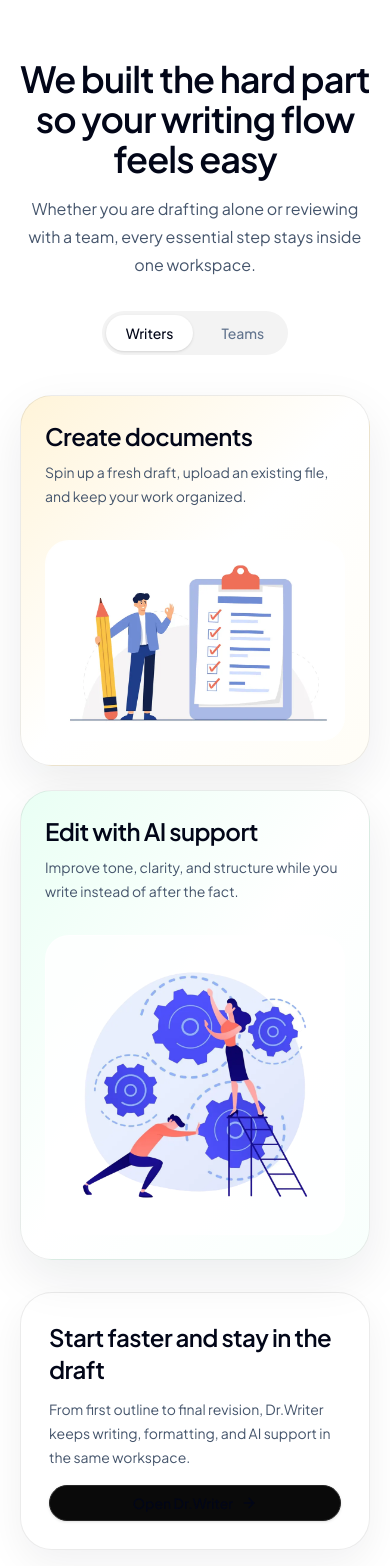
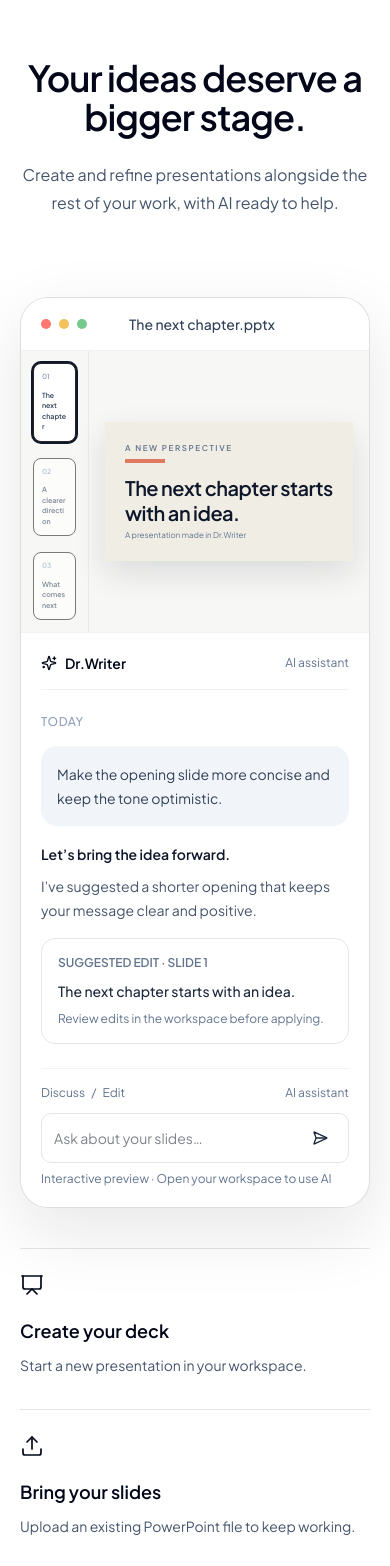
Before and after one commit to kush34/Dr.Writer, a React (Vite) app in the folder frontend/: page / in a window 390 px wide. Shown: the part 5111-6677 px from the top of the page. Built offline with nearby package versions, Linux system fonts and the light colour scheme; no server answers; what figma-squircle would draw is missing.

Commit message:
feat: enhance landing page with presentation features and improved navigation

```diff
--- a/frontend/src/pages/Landing.tsx
+++ b/frontend/src/pages/Landing.tsx
@@ -4,9 +4,9 @@ import {
   Bold, Italic, List, Link2, Undo2, Redo2, Download, Save, PanelLeftClose, SendHorizontal,
   ChevronDown,
   FileText,
-  Lock,
   MessageSquareMore,
   Sparkles,
+  Presentation, Upload,
 } from "lucide-react";
 import { useEffect, useRef, useState } from "react";
 import "./landing-models.css";
@@ -103,55 +103,6 @@ const audiences = [
   "Collaborators",
 ];
 
-const workspaceModes = [
-  {
-    id: "writers",
-    label: "Writers",
-    title: "Start faster and stay in the draft",
-    description:
-      "From first outline to final revision, Dr.Writer keeps writing, formatting, and AI support in the same workspace.",
-    cards: [
-      {
-        title: "Create documents",
-        description: "Spin up a fresh draft, upload an existing file, and keep your work organized.",
-        image: "/doc-landing.webp",
-        height: 667,
-        tint: "from-[#fff4d9] via-white to-[#fffdf6]",
-      },
-      {
-        title: "Edit with AI support",
-        description: "Improve tone, clarity, and structure while you write instead of after the fact.",
-        image: "/support-landing.webp",
-        height: 1000,
-        tint: "from-[#e9fff4] via-white to-[#f8fffc]",
-      },
-    ],
-  },
-  {
-    id: "teams",
-    label: "Teams",
-    title: "Collaborate without version chaos",
-    description:
-      "Live edits, shared access, and synced updates help teams move through reviews without losing context.",
-    cards: [
-      {
-        title: "Live collaboration",
-        description: "Work in the same document together and watch updates land in real time.",
-        image: "/collab-landing.webp",
-        height: 667,
-        tint: "from-[#efe9ff] via-white to-[#fbf9ff]",
-      },
-      {
-        title: "Cloud and offline flow",
-        description: "Stay productive online or offline, then sync when you are back.",
-        image: "/offline-landing.webp",
-        height: 1000,
-        tint: "from-[#ffecea] via-white to-[#fff8f7]",
-      },
-    ],
-  },
-];
-
 const faqs = [
   {
     question: "What makes Dr.Writer different from a basic document editor?",
@@ -181,7 +132,9 @@ const faqs = [
 ];
 
 const Landing = () => {
-  const [activeMode, setActiveMode] = useState(workspaceModes[0].id);
+  const [activeSlide, setActiveSlide] = useState(0);
+  const [presentationPrompt, setPresentationPrompt] = useState("");
+  const [previewPrompt, setPreviewPrompt] = useState("");
   const [assistantLayout, setAssistantLayout] = useState<"side" | "dock">("side");
   const [navHidden, setNavHidden] = useState(false);
 
@@ -201,7 +154,6 @@ const Landing = () => {
     return () => window.removeEventListener("scroll", onScroll);
   }, []);
 
-  const activeWorkspace = workspaceModes.find((mode) => mode.id === activeMode) ?? workspaceModes[0];
 
   return (
     <div className="min-h-screen bg-white text-slate-950 [font-family:'Plus_Jakarta_Sans',ui-sans-serif,system-ui,sans-serif]">
@@ -212,7 +164,7 @@ const Landing = () => {
           </button>
           <nav className="hidden items-center gap-8 text-sm text-slate-700 md:flex">
             <a href="#features">Why choose us</a>
-            <a href="#workspace">Workspace flow</a>
+            <a href="#presentations">Presentations</a>
             <a href="#pricing">Pricing</a>
             <a href="#faq">FAQs</a>
           </nav>
@@ -296,65 +248,30 @@ const Landing = () => {
           </div>
         </section>
 
-        {/* Workspace modes */}
-        <section id="workspace" className="mx-auto max-w-[1320px] px-5 py-20 sm:px-8">
-          <div className="mx-auto max-w-2xl text-center">
-            <h2 className="text-4xl font-semibold tracking-tight sm:text-5xl">
-              We built the hard part so your writing flow feels easy
-            </h2>
-            <p className="mt-4 text-base leading-7 text-slate-600">
-              Whether you are drafting alone or reviewing with a team, every essential step stays
-              inside one workspace.
-            </p>
+        <section id="presentations" className="mx-auto max-w-[1320px] px-5 py-20 sm:px-8 sm:py-28">
+          <div className="mx-auto max-w-3xl text-center">
+            <h2 className="text-4xl font-semibold leading-[1.08] tracking-tight sm:text-6xl">Your ideas deserve a bigger stage.</h2>
+            <p className="mx-auto mt-6 max-w-xl text-base leading-7 text-slate-600 sm:text-lg">Create and refine presentations alongside the rest of your work, with AI ready to help.</p>
           </div>
-
-          <div className="mt-8 flex justify-center gap-2 rounded-full bg-[#f3f3f3] p-1 w-fit mx-auto">
-            {workspaceModes.map((mode) => (
-              <button
-                key={mode.id}
-                onClick={() => setActiveMode(mode.id)}
-                className={`rounded-full px-5 py-2 text-sm font-medium transition ${
-                  activeMode === mode.id ? "bg-white text-slate-950 shadow-sm" : "text-slate-500"
-                }`}
-              >
-                {mode.label}
-              </button>
-            ))}
+          <div className="mx-auto mt-20 max-w-[1256px] overflow-hidden rounded-[28px] border border-black/10 bg-[#f7f7f5] shadow-[0_24px_70px_rgba(15,23,42,0.1)]">
+            <div className="flex items-center gap-2 border-b border-black/5 bg-white px-5 py-4 text-sm text-slate-500"><span className="h-2.5 w-2.5 rounded-full bg-[#ff7770]"/><span className="h-2.5 w-2.5 rounded-full bg-[#f4c15d]"/><span className="h-2.5 w-2.5 rounded-full bg-[#75c98b]"/><span className="mx-auto pr-10 font-medium text-slate-700">The next chapter.pptx</span></div>
+            <div className="grid min-h-[660px] grid-cols-[68px_1fr] sm:grid-cols-[150px_1fr] lg:grid-cols-[150px_1fr_320px]">
+              <div className="space-y-4 border-r border-black/5 p-3 sm:p-5">
+                {["The next chapter", "A clearer direction", "What comes next"].map((title, i) => <button type="button" key={title} onClick={() => setActiveSlide(i)} aria-label={`Show slide ${i + 1}: ${title}`} aria-pressed={activeSlide === i} className={`block aspect-[4/3] w-full rounded-md border bg-white p-2 text-left text-[7px] font-semibold text-slate-700 sm:text-[9px] ${i === activeSlide ? "ring-2 ring-slate-900" : "opacity-60 hover:opacity-100"}`}><span className="mb-2 block text-[7px] text-slate-400">0{i + 1}</span>{title}</button>)}
+              </div>
+              <div className="flex items-center justify-center p-4 sm:p-10"><div className="flex aspect-[16/9] w-full max-w-2xl flex-col justify-between bg-[#f0ede5] p-5 shadow-[0_12px_30px_rgba(15,23,42,0.12)] sm:p-10"><span className="text-[8px] font-semibold uppercase tracking-[0.2em] text-slate-500 sm:text-xs">A new perspective</span><div><div className="h-1 w-10 bg-[#df795f] sm:w-16"/><p className="mt-3 max-w-md text-xl font-semibold leading-tight tracking-tight text-slate-900 sm:text-4xl lg:text-5xl">{["The next chapter starts with an idea.", "A clearer direction for what comes next.", "Let’s make the next move count."][activeSlide]}</p></div><span className="text-[8px] text-slate-500 sm:text-xs">A presentation made in Dr.Writer</span></div></div>
+              <div className="col-span-2 flex min-h-[400px] flex-col border-t border-black/5 bg-white p-5 lg:col-span-1 lg:border-l lg:border-t-0">
+                <div className="flex items-center gap-2 border-b border-black/5 pb-4 text-sm font-semibold"><Sparkles size={16}/> Dr.Writer <span className="ml-auto text-xs font-normal text-slate-500">AI assistant</span></div>
+                <div className="flex-1 space-y-4 py-6 text-sm leading-6 text-slate-600"><p className="text-xs font-medium uppercase tracking-wider text-slate-400">Today</p><div className="rounded-2xl bg-slate-100 p-4 text-slate-700">Make the opening slide more concise and keep the tone optimistic.</div><div><p className="font-semibold text-slate-900">Let’s bring the idea forward.</p><p className="mt-2">I’ve suggested a shorter opening that keeps your message clear and positive.</p></div><div className="rounded-xl border border-black/10 p-4"><p className="text-xs font-semibold text-slate-500">SUGGESTED EDIT · SLIDE 1</p><p className="mt-2 font-medium text-slate-800">The next chapter starts with an idea.</p><p className="mt-2 text-xs text-slate-500">Review edits in the workspace before applying.</p></div>{previewPrompt && <><div className="rounded-2xl bg-slate-100 p-4 text-slate-700">{previewPrompt}</div><p className="text-xs text-slate-500">This is a preview. Open Dr.Writer to ask the assistant about your presentation.</p></>}</div>
+                <form className="border-t border-black/5 pt-4" onSubmit={event => { event.preventDefault(); if (presentationPrompt.trim()) { setPreviewPrompt(presentationPrompt.trim()); setPresentationPrompt(""); } }}><div className="mb-3 flex items-center justify-between text-xs text-slate-500"><span>Discuss &nbsp; / &nbsp; Edit</span><span>AI assistant</span></div><div className="flex items-center gap-2 rounded-lg border border-black/10 px-3 py-2"><input aria-label="Ask about your presentation" value={presentationPrompt} onChange={event => setPresentationPrompt(event.target.value)} placeholder="Ask about your slides…" className="min-w-0 flex-1 bg-transparent text-sm outline-none"/><button type="submit" aria-label="Send preview message" className="rounded-md p-2 text-slate-800 hover:bg-slate-100 focus-visible:outline focus-visible:outline-2"><SendHorizontal size={16}/></button></div><p className="mt-2 text-xs text-slate-500">Interactive preview · Open your workspace to use AI</p></form>
+              </div>
+            </div>
           </div>
-
-          <div className="mt-10 grid gap-6 lg:grid-cols-2">
-            {activeWorkspace.cards.map((card) => (
-              <article
-                key={card.title}
-                className={`overflow-hidden rounded-[2rem] border border-black/8 bg-gradient-to-br ${card.tint} p-6 shadow-[0_18px_50px_rgba(15,23,42,0.08)]`}
-              >
-                <div className="max-w-sm">
-                  <h3 className="text-2xl font-semibold tracking-tight">{card.title}</h3>
-                  <p className="mt-2 text-sm leading-6 text-slate-600">{card.description}</p>
-                </div>
-                <div className="mt-8 overflow-hidden rounded-[1.5rem] border border-white/70 bg-white/80">
-                  <img src={card.image} alt="" width={1000} height={card.height} loading="lazy" decoding="async" className="h-full w-full object-cover" />
-                </div>
-              </article>
-            ))}
-          </div>
-
-          <div className="mt-8 rounded-[2rem] border border-black/8 bg-white p-7 shadow-[0_14px_40px_rgba(15,23,42,0.06)]">
-            <div className="grid gap-4 lg:grid-cols-[1fr_auto] lg:items-end">
-              <div>
-                <h3 className="text-2xl font-semibold tracking-tight">{activeWorkspace.title}</h3>
-                <p className="mt-3 max-w-3xl text-sm leading-6 text-slate-600">
-                  {activeWorkspace.description}
-                </p>
-              </div>
-              <Button
-                asChild
-                variant="outline"
-                className="rounded-full px-5"
-              >
-                <a href="/login">Open Dr.Writer <ArrowRight className="h-4 w-4" /></a>
-              </Button>
-            </div>
+          <div className="mt-10 grid gap-8 sm:grid-cols-2 lg:grid-cols-4">
+            {[[Presentation, "Create your deck", "Start a new presentation in your workspace."], [Upload, "Bring your slides", "Upload an existing PowerPoint file to keep working."], [Sparkles, "Refine with AI", "Ask for slide edits and review suggestions before applying them."], [Download, "Take it with you", "Download your presentation as a PPTX file."]].map(([Icon, title, description]) => {
+              const FeatureIcon = Icon as typeof Presentation;
+              return <div key={title as string} className="border-t border-black/10 pt-6"><FeatureIcon className="h-6 w-6" strokeWidth={1.7}/><h3 className="mt-5 text-lg font-semibold">{title as string}</h3><p className="mt-2 text-sm leading-6 text-slate-600">{description as string}</p></div>;
+            })}
           </div>
         </section>
 
@@ -387,67 +304,28 @@ const Landing = () => {
           </div>
         </section>
 
-        {/* FAQ + CTA card */}
+        {/* FAQ */}
         <section
           id="faq"
-          className="mx-auto grid max-w-[1320px] gap-10 px-5 py-20 sm:px-8 lg:grid-cols-[0.95fr_0.85fr]"
+          className="mx-auto grid max-w-[1256px] gap-10 px-5 py-20 sm:px-8 sm:py-28 lg:grid-cols-[0.8fr_1.2fr] lg:gap-20"
         >
           <div>
             <h2 className="max-w-md text-4xl leading-tight font-semibold tracking-tight sm:text-5xl">
-              Start before the document chaos starts.
+              Questions, answered.
             </h2>
-            <div className="mt-8 space-y-3">
+            <p className="mt-5 max-w-sm text-base leading-7 text-slate-600">A little more about writing, editing, and working together in Dr.Writer.</p>
+          </div>
+            <div className="border-t border-black/10">
               {faqs.map((faq) => (
-                <details key={faq.question} className="group w-full rounded-[1.5rem] border border-black/8 bg-white px-5 py-4 text-left shadow-sm">
-                  <summary className="flex cursor-pointer list-none items-center justify-between gap-6 text-sm font-medium text-slate-900 sm:text-base">
+                <details key={faq.question} className="group w-full border-b border-black/10 py-6 text-left">
+                  <summary className="flex cursor-pointer list-none items-center justify-between gap-6 text-base font-medium text-slate-900 [&::-webkit-details-marker]:hidden">
                     {faq.question}
                     <ChevronDown className="h-4 w-4 shrink-0 text-slate-500 transition group-open:rotate-180" />
                   </summary>
-                  <p className="pt-3 text-sm leading-6 text-slate-600">{faq.answer}</p>
+                  <p className="max-w-2xl pt-4 text-sm leading-6 text-slate-600">{faq.answer}</p>
                 </details>
               ))}
             </div>
-          </div>
-
-          {/* Workspace CTA */}
-          <div className="rounded-[2rem] border border-black/10 bg-[#f3f3f3] p-[1px] shadow-[0_25px_70px_rgba(15,23,42,0.1)]">
-            <div className="rounded-[2rem] bg-white p-8">
-              <div className="text-center">
-                <p className="text-sm font-medium text-slate-500">Everything your workspace needs</p>
-                <h3 className="mt-3 text-3xl font-semibold tracking-tight">
-                  Move from first draft to shared final version
-                </h3>
-              </div>
-
-              <div className="mt-8 space-y-3">
-                <div className="rounded-2xl border border-black/8 bg-[#f7f7f7] p-4">
-                  <div className="flex items-center gap-3">
-                    <FileText className="h-5 w-5 text-slate-800" />
-                    <span className="text-sm font-medium">Document creation and uploads</span>
-                  </div>
-                </div>
-                <div className="rounded-2xl border border-black/8 bg-[#f7f7f7] p-4">
-                  <div className="flex items-center gap-3">
-                    <MessageSquareMore className="h-5 w-5 text-slate-800" />
-                    <span className="text-sm font-medium">Collaboration, sharing, and live updates</span>
-                  </div>
-                </div>
-                <div className="rounded-2xl border border-black/8 bg-[#f7f7f7] p-4">
-                  <div className="flex items-center gap-3">
-                    <Lock className="h-5 w-5 text-slate-800" />
-                    <span className="text-sm font-medium">Cloud access for your document workflow</span>
-                  </div>
-                </div>
-              </div>
-
-              <Button
-                asChild
-                className="mt-6 h-12 w-full rounded-full bg-slate-950 text-white hover:bg-slate-800"
-              >
-                <a href="/login">Continue to workspace</a>
-              </Button>
-            </div>
-          </div>
         </section>
 
         {/* Bottom CTA banner */}
@@ -487,8 +365,8 @@ const Landing = () => {
               <a href="#features" className="block transition hover:text-slate-900">
                 Why Dr.Writer
               </a>
-              <a href="#workspace" className="block transition hover:text-slate-900">
-                Workspace flow
+              <a href="#presentations" className="block transition hover:text-slate-900">
+                Presentations
               </a>
               <a href="#faq" className="block transition hover:text-slate-900">
                 FAQs
@@ -511,6 +389,7 @@ const Landing = () => {
             </div>
           </div>
         </div>
+        <div aria-hidden="true" className="mx-auto overflow-hidden px-5 pt-6 text-center text-[clamp(3.5rem,13vw,12rem)] font-bold leading-[0.85] tracking-[-0.065em] text-transparent sm:px-8" style={{ backgroundImage: "linear-gradient(to bottom, #d9d9d9, transparent 90%)", backgroundClip: "text", WebkitBackgroundClip: "text" }}>Dr.Writer</div>
       </footer>
     </div>
   );
```
